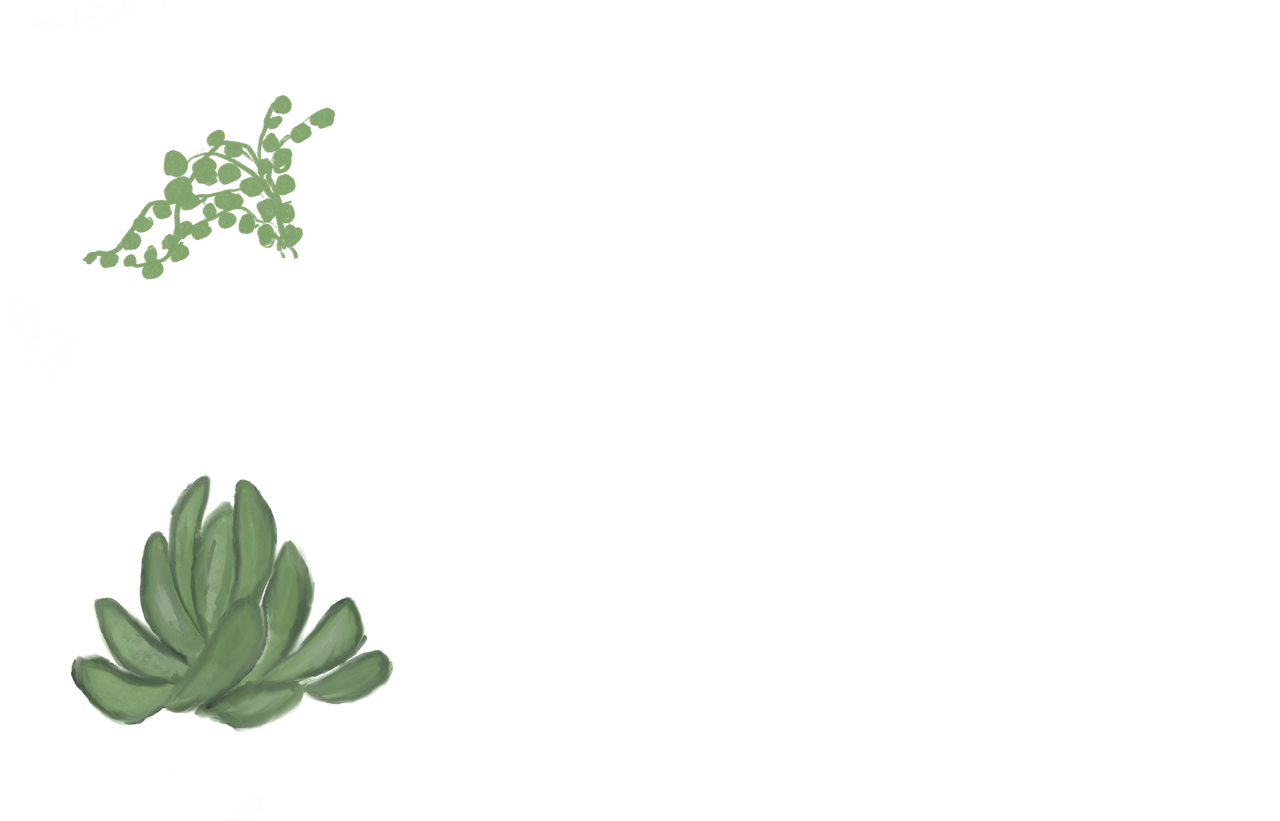
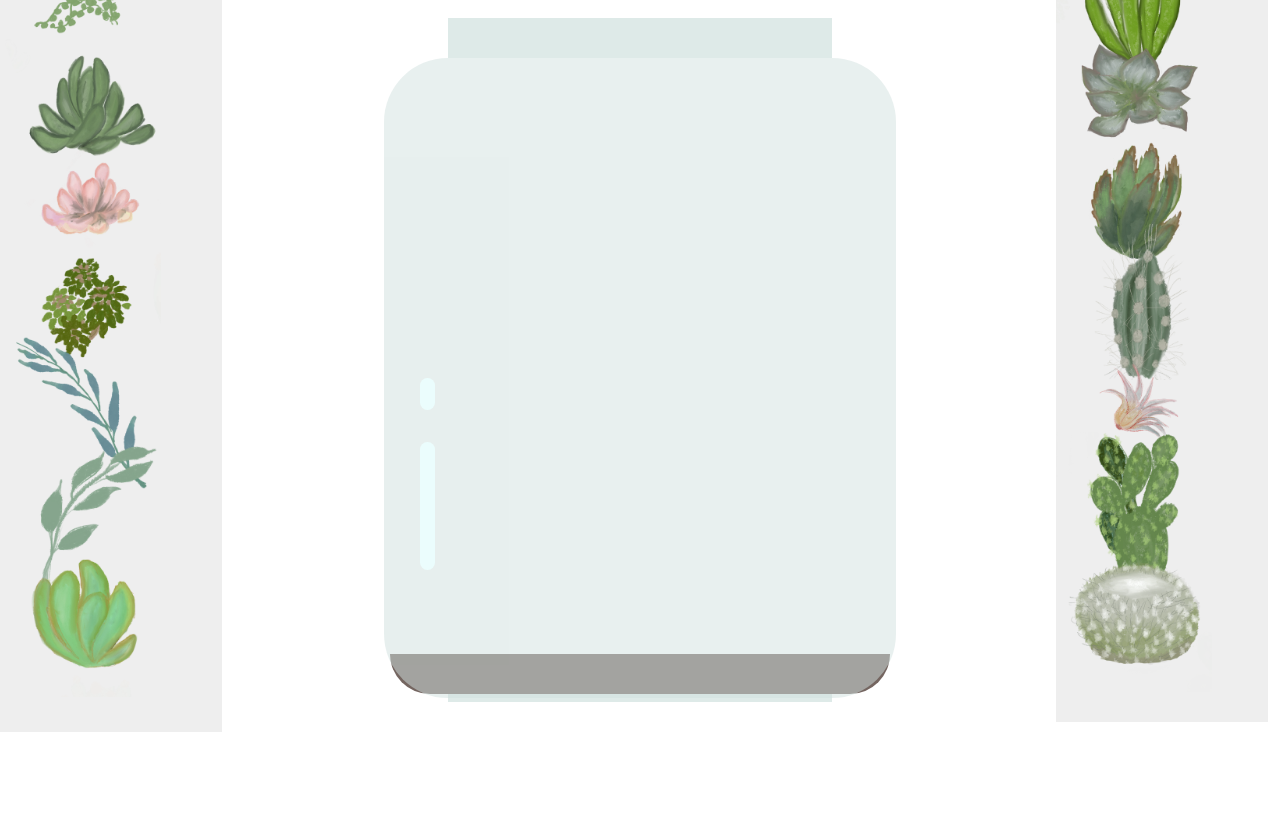
Before and after one commit to Sadraw/Terrarium-Project, a plain HTML site: page index.html in a window 1280 px wide. Shown: the part 98-919 px from the top of the page. After the commit the page ends 830 px from the top, so only its background shows below. Drawn offline with Linux system fonts and the light colour scheme.

Commit message:
CSS added

```diff
--- a/index.html
+++ b/index.html
@@ -6,11 +6,12 @@
         <meta charset="utf-8" />
         <meta http-equiv="X-UA-Compatible" content="IE=edge" />
         <meta name="viewport" content="width=device-width, initial-scale = " />
+		<link rel="stylesheet" href="./style.css " />
 
     </head>
 
 <body>
-    <h1>My Terrarium!</h1>
+    <h1 style="color: rgb(20, 175, 175);">My Terrarium!</h1>
     <!-- <marquee behavior="scroll" direction="left"><h1>My Terrarium!</h1></marquee>
 
     <marquee direction="left" behavior="scroll" scrollamount="3">
--- /dev/null
+++ b/style.css
@@ -0,0 +1,121 @@
+body {
+    font-family: 'Segoe UI', Tahoma, Helvetica, sans-serif;
+    font-size: 20px;
+    font-style: normal;
+
+}
+
+
+h1 {
+    color: blue ;
+    text-align: center;
+    /* it won't be blue. but we can make it be */
+    /* by adding !important */
+}
+
+
+#left-container {
+	background-color: #eee;
+	width: 15%;
+	left: 0px;
+	top: 0px;
+	position: absolute;
+	height: 100%;
+	padding: 15px;
+}
+
+#right-container {
+	background-color: #eee;
+	width: 15%;
+	right: 12px;
+	top: 0px;
+	position: absolute;
+	height: 100%;
+	padding: 10px;
+}
+
+.plant-holder {
+	position: relative;
+	height: 13%;
+	left: -10px;
+}
+
+.plant {
+	position: absolute;
+	max-width: 150%;
+	max-height: 150%;
+	z-index: 2;
+}
+
+.jar-walls {
+	height: 80%;
+	width: 40%;
+	background: #d1e1df;
+	border-radius: 4rem;
+	position: absolute;
+	bottom: 0.5%;
+	left: 30%;
+	opacity: 0.5;
+	z-index: 1;
+
+}
+
+.jar-top {
+	width: 30%;
+	height: 5%;
+	background: #d1e1df;
+	position: absolute;
+	bottom: 80.5%;
+	left: 35%;
+	opacity: 0.7;
+	z-index: 1;
+}
+
+.jar-bottom {
+	width: 30%;
+	height: 1%;
+	background: #d1e1df;
+	position: absolute;
+	bottom: 0%;
+	left: 35%;
+	opacity: 0.7;
+}
+
+.dirt {
+	width: 39%;
+	height: 5%;
+	background: #3a241d;
+	position: absolute;
+	border-radius: 0 0 4rem 4rem;
+	bottom: 1%;
+	left: 30.5%;
+	opacity: 0.7;
+	z-index: -1;
+}
+
+
+.jar-glossy-long {
+    width: 3%;
+    height: 20%;
+    background-color: #d9fdfd;
+    position: absolute;
+    border-radius: 2rem;
+    top: 60%;
+    left: 7%;
+    /* opacity: ; */
+    z-index: 1;
+}
+
+.jar-glossy-short {
+    width: 3%;
+    height: 5%;
+    background-color: #d9fdfd;
+    position: absolute;
+    border-radius: 2rem;
+    top: 50%;
+    left: 7%;
+    /* opacity: ; */
+    z-index: 1;
+
+
+}
```
